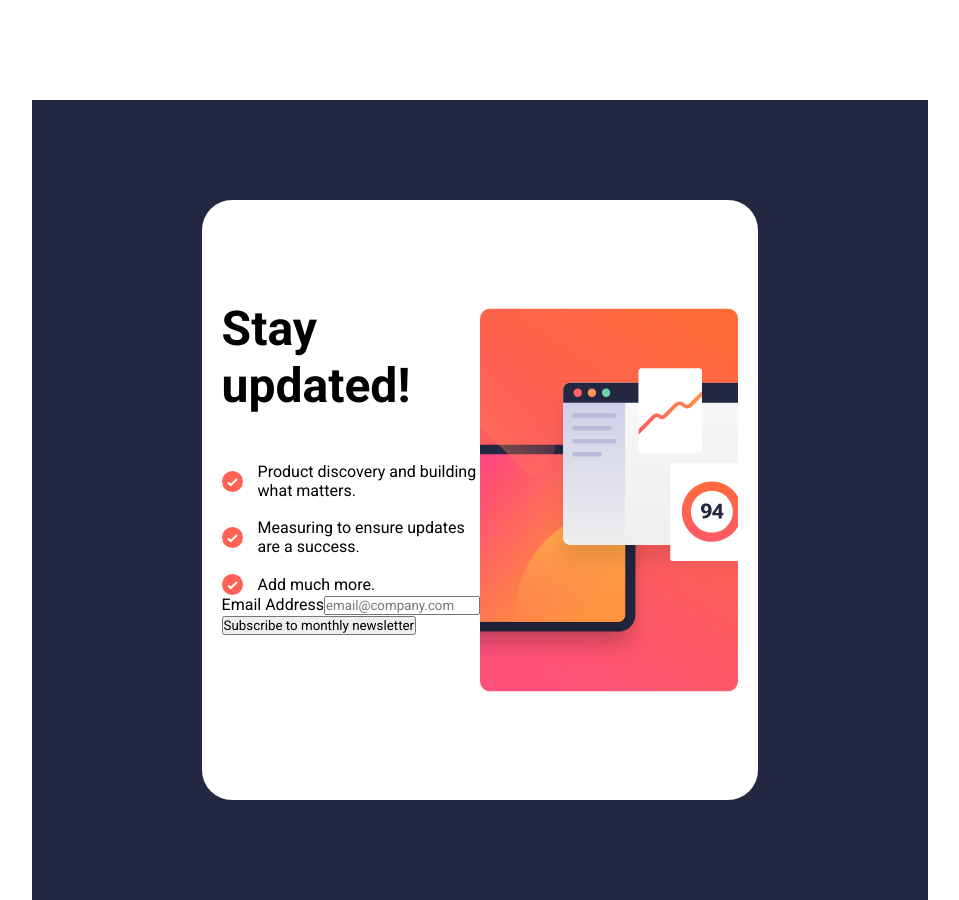
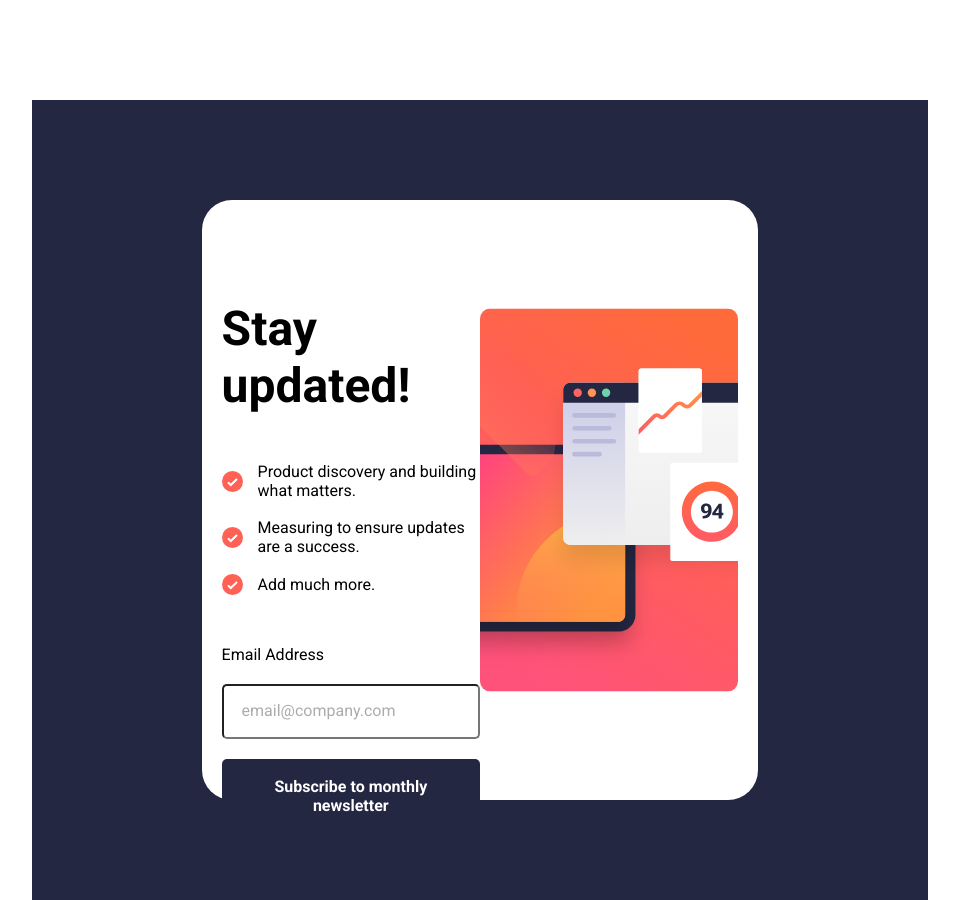
Before and after one commit to Trend20/newsletter-signup, a React (Create React App) app: page / in a window 1280 px wide. Shown: the whole page, without its empty margins (160-1119 px from the left). Built offline with nearby package versions, Linux system fonts and the light colour scheme.

Commit message:
sub component style

```diff
--- a/src/components/Subscribe.tsx
+++ b/src/components/Subscribe.tsx
@@ -1,16 +1,65 @@
 import React from 'react';
+import styled from "styled-components";
 
 const Subscribe = (): JSX.Element =>{
     return (
-        <div className="main">
-            <form id='sub-form'>
-                <div className="input">
+        <SubscribeContainer className="subscribe">
+            <FormContainer id='sub-form'>
+                <InputContainer className="input">
                     <label htmlFor="emailAddress">Email Address</label>
                     <input type="text" placeholder='email@company.com'/>
-                </div>
-                <button>Subscribe to monthly newsletter</button>
-            </form>
-        </div>
+                </InputContainer>
+                <ButtonElement>Subscribe to monthly newsletter</ButtonElement>
+            </FormContainer>
+        </SubscribeContainer>
     );
 }
+
+// styles
+export const SubscribeContainer = styled.div`
+    display: flex;
+  width: 100%;
+  padding-top: 30px;
+`
+
+export const FormContainer = styled.form`
+    display: flex;
+  flex-direction: column;
+  width: 100%;
+`
+
+export const InputContainer = styled.div`
+    display: flex;
+  width: 100%;
+  flex-direction: column;
+
+  label{
+    margin-top: 20px;
+  }
+  input{
+    margin-top: 20px;
+    padding: 18px;
+    outline: none;
+    border-radius: 5px;
+  }
+
+  input::placeholder{
+    opacity: .6;
+    font-size: 16px;
+  }
+`
+
+export const ButtonElement = styled.button`
+    border: none;
+  padding: 18px;
+  margin-top: 20px;
+  background: hsl(234, 29%, 20%);
+  outline: none;
+  color: #fff;
+  font-weight: 700;
+  font-size: 16px;
+  border-radius: 5px;
+  cursor: pointer;
+`
+
 export default Subscribe;
```
